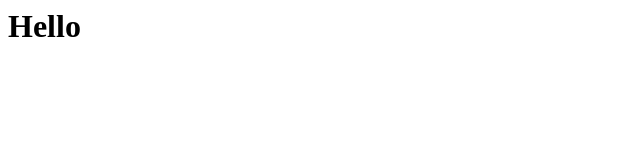
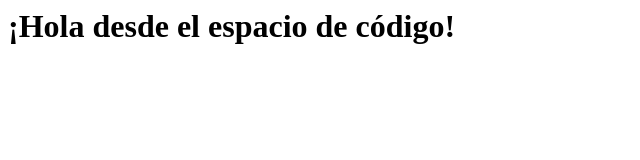
Before and after one commit to ralvinha/skills-code-with-codespaces, a plain HTML site: page index.html in a window 1280 px wide. Shown: the whole page, without its empty margins (0-640 px from the left). Drawn offline with Linux system fonts and the light colour scheme.

Commit message:
¡Agregando hola desde el espacio de código!

```diff
--- a/index.html
+++ b/index.html
@@ -1,3 +1,3 @@
 <html>
-  <h1>Hello</h1>
+  <h1>¡Hola desde el espacio de código!</h1>
 </html>
```
